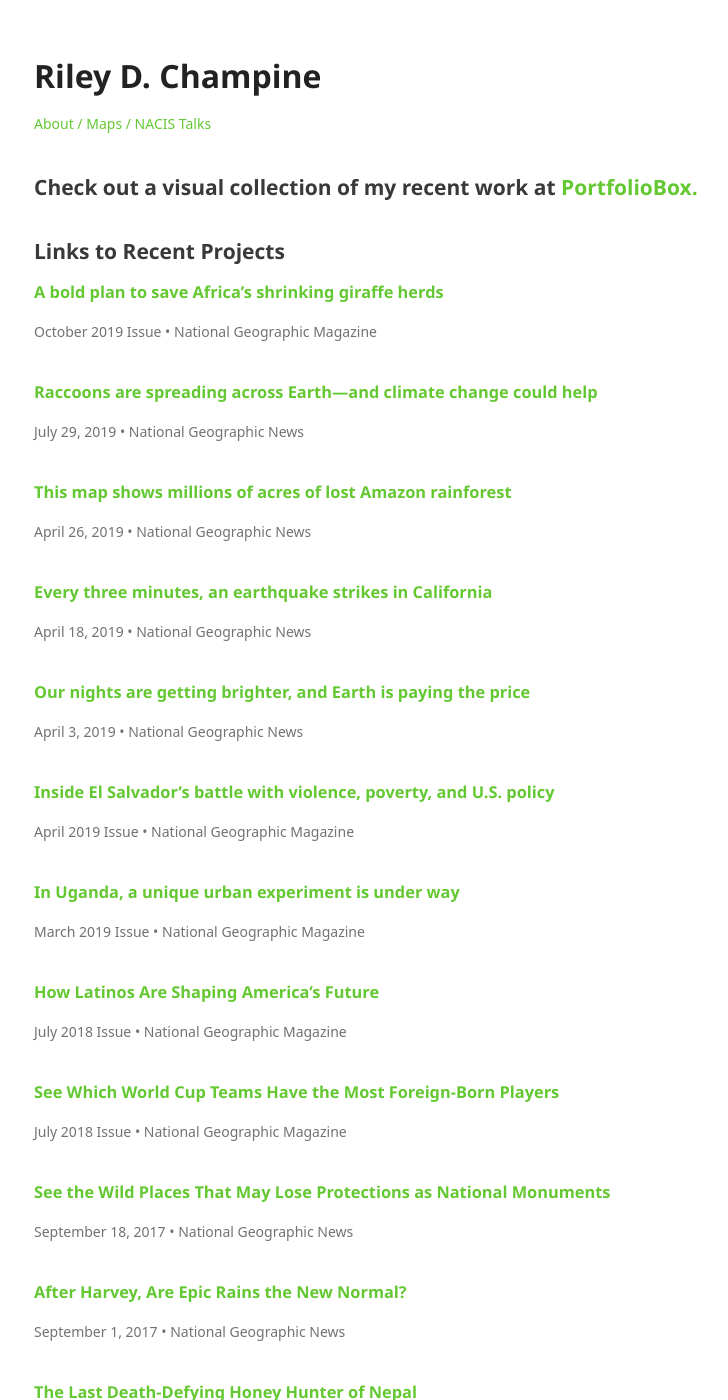
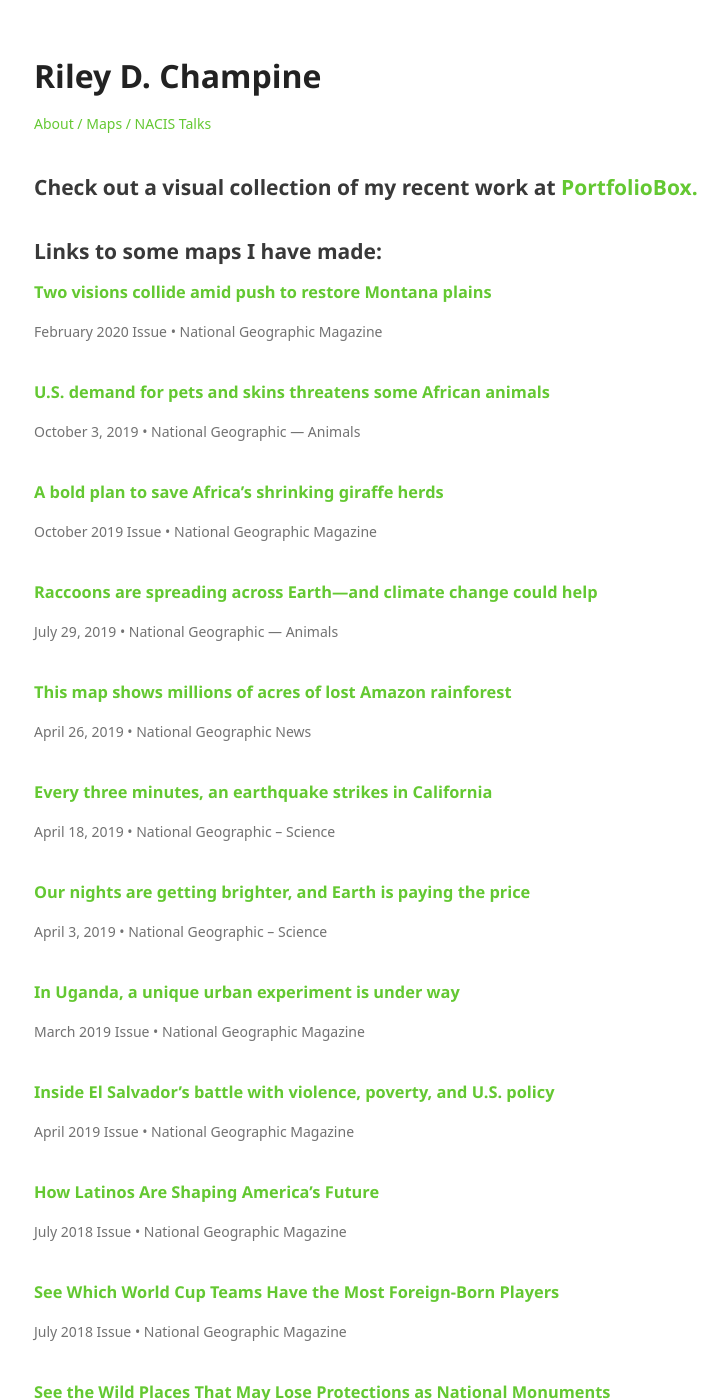
Before and after one commit to rileydchampine/rileydchampine.github.io, a Jekyll site: the page built from maps.html, in a window 1280 px wide and 1400 px high. Shown: the whole window, without its empty margins (24-752 px from the left). Built offline with Jekyll 4.4.1, drawn with Linux system fonts in a browser that asks for light colours; some web fonts are replaced; some of the changed text lies outside the part shown.

Commit message:
Update maps.html

```diff
--- a/maps.html
+++ b/maps.html
@@ -7,7 +7,19 @@
 
         <h2>Check out a visual collection of my recent work at <a href="http://rileydchampine.portfoliobox.net/">PortfolioBox.</a></h2>
         </br>
-        <h2>Links to Recent Projects</h2>
+        <h2>Links to some maps I have made:</h2>
+
+        <div>
+              <h3><a href="https://www.nationalgeographic.com/magazine/2020/02/two-visions-collide-amid-push-to-restore-montana-plain-feature/">Two visions collide amid push to restore Montana plains</a></h3>
+              <p>February 2020 Issue • National Geographic Magazine</p>
+              <br>
+        </div>
+
+        <div>
+              <h3><a href="https://www.nationalgeographic.com/animals/2019/10/most-exported-animals-from-africa-destined-for-us/">U.S. demand for pets and skins threatens some African animals</a></h3>
+              <p>October 3, 2019 • National Geographic — Animals</p>
+              <br>
+        </div>
 
         <div>
               <h3><a href="https://www.nationalgeographic.com/animals//2019/09/bold-plan-to-save-africas-giraffes-feature/">A bold plan to save Africa’s shrinking giraffe herds</a></h3>
@@ -17,7 +29,7 @@
 
         <div>
               <h3><a href="https://www.nationalgeographic.com/animals/2019/07/raccoons-expanding-range-climate-change/">Raccoons are spreading across Earth—and climate change could help</a></h3>
-              <p>July 29, 2019 • National Geographic News</p>
+              <p>July 29, 2019 • National Geographic — Animals</p>
               <br>
         </div>
 
@@ -29,25 +41,25 @@
 
         <div>
               <h3><a href="https://www.nationalgeographic.com/science/2019/04/every-three-minutes-one-earthquake-california/">Every three minutes, an earthquake strikes in California</a></h3>
-              <p>April 18, 2019 • National Geographic News</p>
+              <p>April 18, 2019 • National Geographic – Science</p>
               <br>
         </div>
 
         <div>
               <h3><a href="https://www.nationalgeographic.com/science/2019/04/nights-are-getting-brighter-earth-paying-the-price-light-pollution-dark-skies/">Our nights are getting brighter, and Earth is paying the price</a></h3>
-              <p>April 3, 2019 • National Geographic News</p>
+              <p>April 3, 2019 • National Geographic – Science</p>
               <br>
         </div>
 
         <div>
-              <h3><a href="https://www.nationalgeographic.com/magazine/2019/04/how-bidibidi-uganda-refugee-camp-became-city/">Inside El Salvador’s battle with violence, poverty, and U.S. policy</a></h3>
-              <p>April 2019 Issue • National Geographic Magazine</p>
+              <h3><a href="https://www.nationalgeographic.com/magazine/2019/04/how-bidibidi-uganda-refugee-camp-became-city/">In Uganda, a unique urban experiment is under way</a></h3>
+              <p>March 2019 Issue • National Geographic Magazine</p>
               <br>
         </div>
 
         <div>
-              <h3><a href="https://www.nationalgeographic.com/magazine/2019/03/el-salvador-violence-poverty-united-states-policy-migrants/">In Uganda, a unique urban experiment is under way</a></h3>
-              <p>March 2019 Issue • National Geographic Magazine</p>
+              <h3><a href="https://www.nationalgeographic.com/magazine/2019/03/el-salvador-violence-poverty-united-states-policy-migrants/">Inside El Salvador’s battle with violence, poverty, and U.S. policy</a></h3>
+              <p>April 2019 Issue • National Geographic Magazine</p>
               <br>
         </div>
 
@@ -65,13 +77,13 @@
 
         <div>
               <h3><a href="http://news.nationalgeographic.com/2017/09/national-monuments-shrink-trump/">See the Wild Places That May Lose Protections as National Monuments</a></h3>
-              <p>September 18, 2017 • National Geographic News</p>
+              <p>September 18, 2017 • National Geographic – Environment</p>
               <br>
         </div>
 
         <div>
               <h3><a href="http://news.nationalgeographic.com/2017/08/heavy-rain-harvey-houston/">After Harvey, Are Epic Rains the New Normal?</a></h3>
-              <p>September 1, 2017 • National Geographic News</p>
+              <p>September 1, 2017 • National Geographic – Environment</p>
                 <br>
         </div>
 
@@ -83,19 +95,19 @@
 
         <div>
               <h3><a href="http://news.nationalgeographic.com/2017/06/states-cities-usa-climate-policy-environment/">Map Shows Growing U.S. 'Climate Rebellion' Against Trump</a></h3>
-              <p>June 8, 2017 • National Geographic News</p>
+              <p>June 8, 2017 • National Geographic – Environment</p>
                 <br>
         </div>
 
         <div>
               <h3><a href="http://news.nationalgeographic.com/2017/05/trump-climate-change-paris-agreement-california-emissions/">6 Reasons Why U.S. Paris Reversal Won't Derail Climate Progress</a></h3>
-              <p>June 1, 2017 • National Geographic News</p>
+              <p>June 1, 2017 • National Geographic – Environment</p>
                 <br>
         </div>
 
         <div>
               <h3><a href="http://news.nationalgeographic.com/2017/01/illegal-amber-mining-ukraine/">The Dramatic Impact of Illegal Amber Mining in Ukraine’s Wild West</a></h3>
-              <p>January 31, 2017 • National Geographic News</p>
+              <p>January 31, 2017 • National Geographic – Environment</p>
                 <br>
         </div>
 
```
